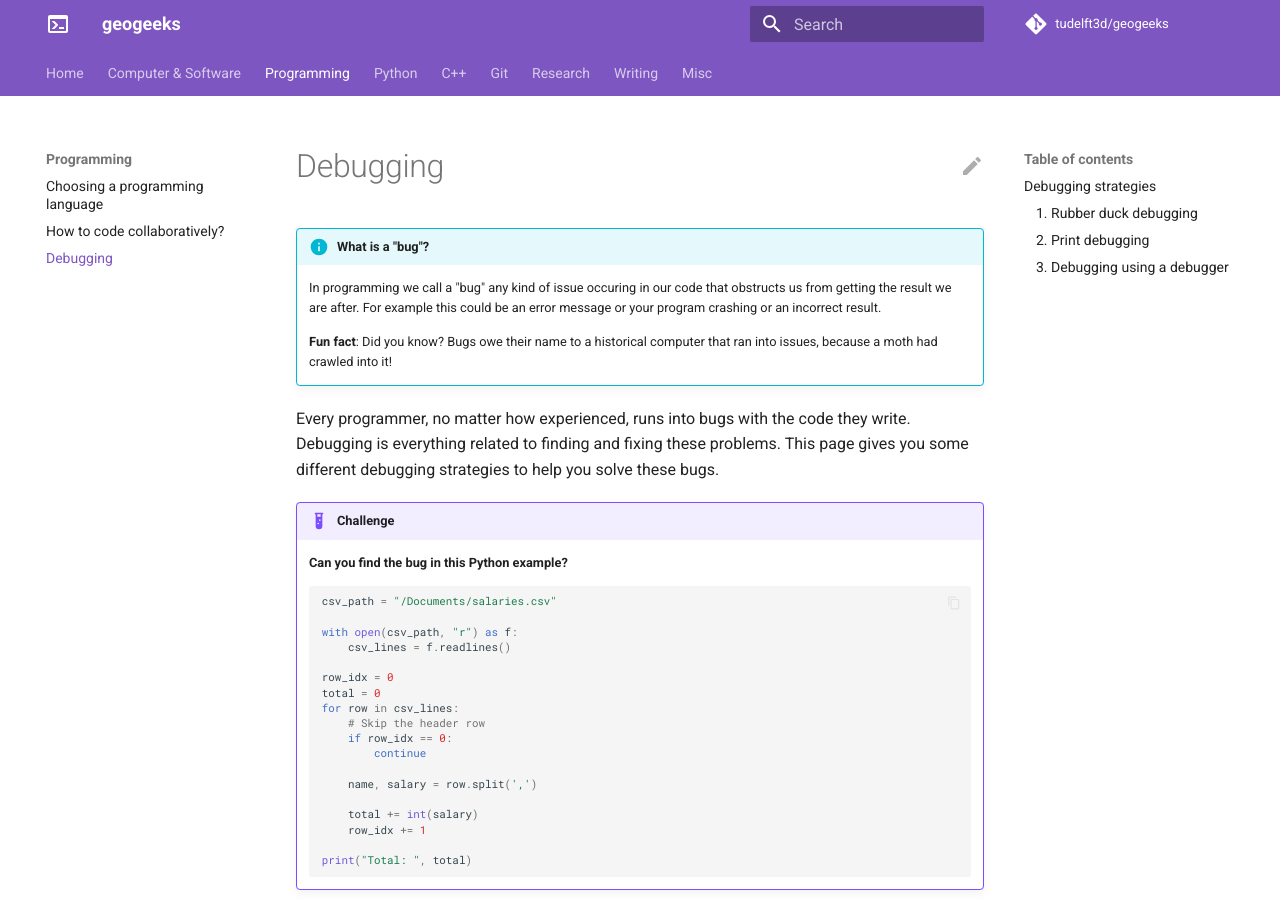
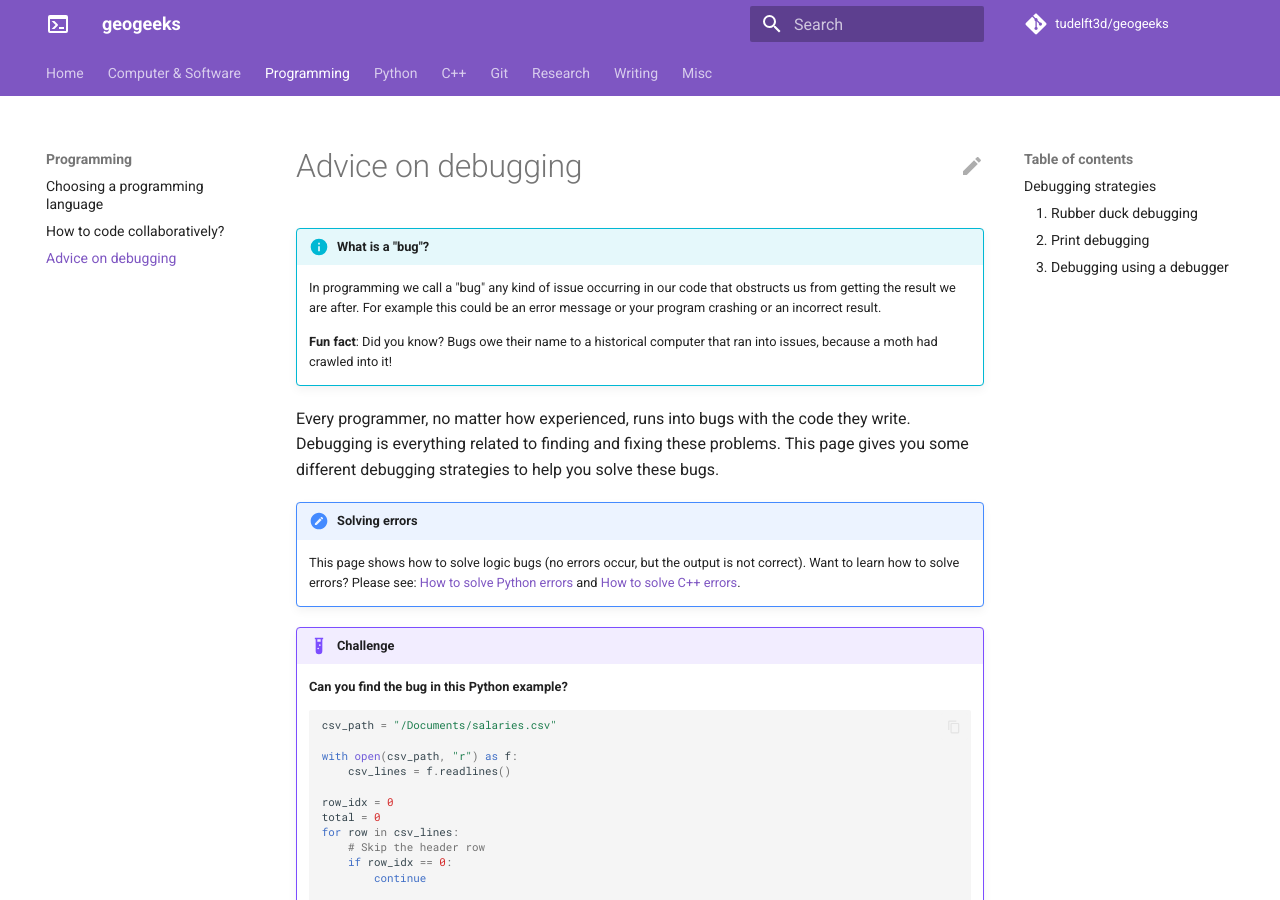
Before and after one commit to tudelft3d/geogeeks, an MkDocs documentation site: the page built from docs/programming/debugging.md, in a window 1280 px wide and 900 px high. Built offline with MkDocs 1.6.1 and Material for MkDocs 9.7.7, drawn with Linux system fonts in a browser that asks for light colours; comment, search, counter and statistics services are not loaded; some of the changed text lies outside the part shown.

Commit message:
Add links to empty error solving pages

```diff
--- a/docs/programming/debugging.md
+++ b/docs/programming/debugging.md
@@ -1,11 +1,15 @@
-# Debugging
+# Advice on debugging
 
 !!! info "What is a "bug"?"
-    In programming we call a "bug" any kind of issue occuring in our code that obstructs us from getting the result we are after. For example this could be an error message or your program crashing or an incorrect result.
+    In programming we call a "bug" any kind of issue occurring in our code that obstructs us from getting the result we are after. For example this could be an error message or your program crashing or an incorrect result.
 
     **Fun fact**: Did you know? Bugs owe their name to a historical computer that ran into issues, because a moth had crawled into it!
 
 Every programmer, no matter how experienced, runs into bugs with the code they write. Debugging is everything related to finding and fixing these problems. This page gives you some different debugging strategies to help you solve these bugs.
+
+!!! important "Solving errors"
+    This page shows how to solve logic bugs (no errors occur, but the output is not correct). Want to learn how to solve errors? Please see:
+    [How to solve Python errors](../python/errors.md) and [How to solve C++ errors](../cpp/errors.md).
 
 !!! example "Challenge"
     **Can you find the bug in this Python example?**
```
Also changed, not shown: other parts of docs/programming/debugging.md (+0 -9 lines), docs/cpp/errors.md (added, +1 -0 lines), docs/python/errors.md (added, +1 -0 lines).
